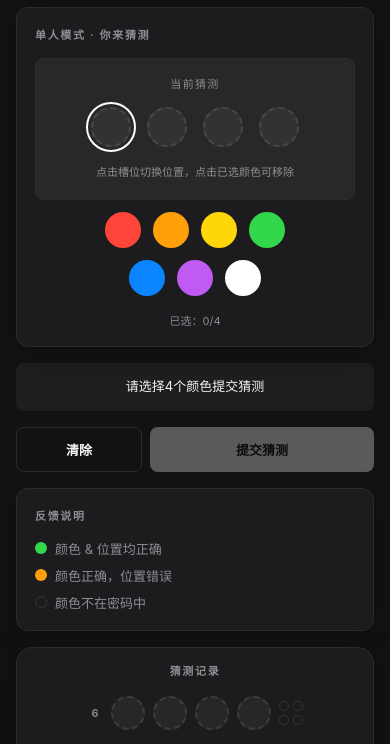
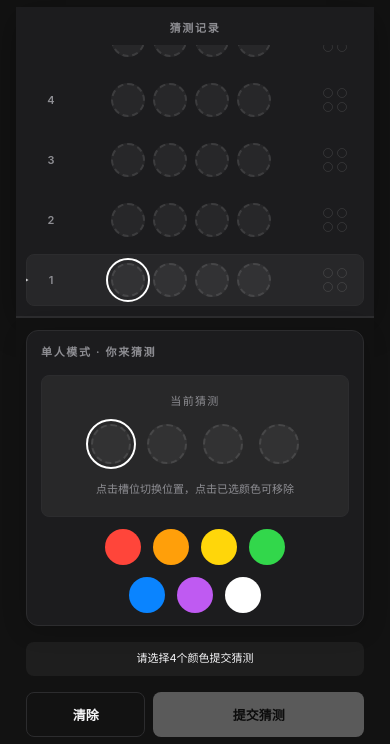
Before and after one commit to RustyPiano/mastermind-web, a plain HTML site: page index.html in a window 390 px wide. Both pictures are taken after a click on the button "单人模式". Shown: the part 95-839 px from the top of the page. Drawn offline with Linux system fonts and the light colour scheme.

Commit message:
feat: optimize mobile UX - phase-based layout, auto-scroll guess history
- Add game-phase--guessing class to toggle split-screen layout only during guessing phase
- Move guess history to top (board) and controls to bottom (side-panel) on mobile during guessing
- Add auto-scroll to active row after each guess submission
- Remove redundant 'selected x/4' counter
- Increase mobile max-width from 380px to 480px for better use of screen space

```diff
--- a/css/game.css
+++ b/css/game.css
@@ -225,20 +225,17 @@
     gap: 16px;
   }
 
+  /* 默认：side-panel 在上，board 在下，正常堆叠可滚动 */
   .board {
     width: 100%;
-    max-width: 380px;
+    max-width: 480px;
     order: 2;
-    height: min(48vh, 420px);
-    display: flex;
-    flex-direction: column;
-    overflow: hidden;
     padding: 14px 10px 12px;
   }
 
   .side-panel {
     width: 100%;
-    max-width: 380px;
+    max-width: 480px;
     min-width: unset;
     order: 1;
     gap: 14px;
@@ -249,10 +246,6 @@
   }
 
   .rows-container {
-    flex: 1;
-    min-height: 0;
-    overflow-y: auto;
-    overscroll-behavior: contain;
     padding-top: 0;
   }
 
@@ -265,8 +258,74 @@
   }
 
   .guess-row {
-    gap: var(--space-sm);
-    padding: 8px;
+    width: 100%;
+    justify-content: space-between;
+    padding: 8px 16px;
+  }
+}
+
+/* ---- 猜测阶段：固定视口分屏布局 ---- */
+@media (max-width: 640px) {
+  body.game-phase--guessing {
+    height: 100vh;
+    height: 100dvh;
+    overflow: hidden;
+    padding-bottom: env(safe-area-inset-bottom, 0px);
+  }
+
+  body.game-phase--guessing .main-layout {
+    flex: 1;
+    min-height: 0;
+    gap: 0;
+  }
+
+  /* 历史记录区：占满剩余高度，内部可滚动 */
+  body.game-phase--guessing .board {
+    order: 1;
+    flex: 1;
+    min-height: 0;
+    height: auto;
+    border-radius: 0;
+    border-left: none;
+    border-right: none;
+    border-top: none;
+    padding: 12px 10px 10px;
+    display: flex;
+    flex-direction: column;
+  }
+
+  body.game-phase--guessing .rows-container {
+    flex: 1;
+    min-height: 0;
+    overflow-y: auto;
+    overscroll-behavior: contain;
+  }
+
+  /* 操作面板：固定在底部，不压缩 */
+  body.game-phase--guessing .side-panel {
+    order: 2;
+    flex-shrink: 0;
+    gap: 10px;
+    padding: 12px 10px calc(12px + env(safe-area-inset-bottom, 0px));
+    border-top: 1px solid var(--border-default);
+    background: var(--bg-body);
+  }
+
+  /* 操作面板内的 card 内边距压缩 */
+  body.game-phase--guessing .side-panel .card {
+    padding: 12px 14px;
+  }
+
+  /* 状态提示压缩 */
+  body.game-phase--guessing .status-box {
+    min-height: unset;
+    padding: 8px 12px;
+    font-size: var(--text-xs);
+  }
+
+  /* 隐藏反馈说明卡片，节省空间 */
+  body.game-phase--guessing #screenGuess .card:last-child {
+    display: none;
   }
 }
 
@@ -281,7 +340,6 @@
   }
 
   .guess-row {
-    gap: 6px;
-    padding: 6px;
+    padding: 6px 12px;
   }
 }
--- a/index.html
+++ b/index.html
@@ -88,7 +88,7 @@
             <p class="text-small mobile-current-guess__hint">点击槽位切换位置，点击已选颜色可移除</p>
           </div>
           <div class="palette" id="guessPalette"></div>
-          <div class="selected-count">已选：<span id="selectedCount">0</span>/4</div>
+
         </div>
 
         <div class="status-box" id="statusBox" aria-live="polite">请选择4个颜色提交猜测</div>
--- a/js/game.js
+++ b/js/game.js
@@ -8,7 +8,6 @@ import {
   highlightActiveRow,
   freezeRow,
   updateCurrentGuessDisplay,
-  updateSelectedCount,
   updateSubmitButton,
   updateConfirmButton,
   updateStatus,
@@ -132,7 +131,6 @@ function handleGuessColorClick(colorId) {
 
 function refreshGuessUI() {
   buildGuessPalette(handleGuessColorClick);
-  updateSelectedCount();
   updateSubmitButton();
 }
 
--- a/js/ui.js
+++ b/js/ui.js
@@ -85,6 +85,9 @@ export function highlightActiveRow() {
     arrow.className = 'active-arrow';
     arrow.textContent = '\u25B6';
     activeRow.appendChild(arrow);
+
+    // 提交后自动将新的活跃行滚动到可视区域
+    activeRow.scrollIntoView({ behavior: 'smooth', block: 'nearest' });
   }
 }
 
@@ -212,11 +215,6 @@ export function updateCurrentGuessDisplay(onClickSlot) {
 
 /* ---- Guess Info ---- */
 
-export function updateSelectedCount() {
-  const count = GameState.guessFilledCount();
-  document.getElementById('selectedCount').textContent = count;
-}
-
 export function updateSubmitButton() {
   document.getElementById('btnSubmit').disabled = !GameState.isGuessComplete();
 }
@@ -293,7 +291,10 @@ export function showScreen(screenId) {
   document.querySelectorAll('.screen').forEach(s => s.classList.remove('active'));
   document.getElementById(screenId).classList.add('active');
 
-  if (window.innerWidth <= 640) {
+  // 仅猜测阶段启用固定分屏布局
+  document.body.classList.toggle('game-phase--guessing', screenId === 'screenGuess');
+
+  if (window.innerWidth <= 640 && screenId !== 'screenGuess') {
     window.scrollTo({ top: 0, behavior: 'smooth' });
   }
 }
```
